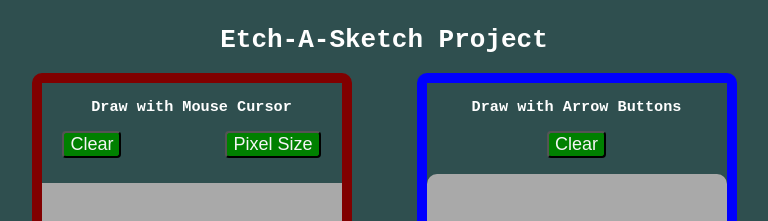
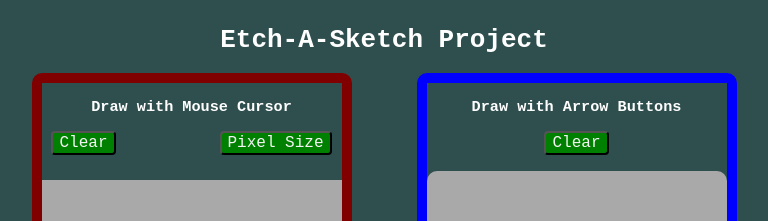
Before and after one commit to codeTrackLift/etch-a-sketch, a plain HTML site: page index.html in a window 1280 px wide. Shown: the top 221 px of the page, without its empty margins (256-1024 px from the left). Drawn offline with Linux system fonts and the light colour scheme.

Commit message:
Updated button font
Updated font throughout

```diff
--- a/style.css
+++ b/style.css
@@ -44,7 +44,7 @@ button {
     display: flex;
     background-color: green;
     font-size: large;
-    font-family: fantasy;
+    font-family: monospace;
     color: whitesmoke;
     border-radius: 4px;
 }
```
Also changed, not shown: index.html (+3 -0 lines).
